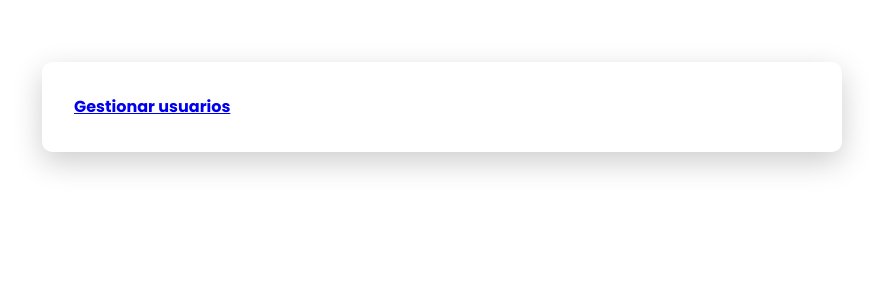
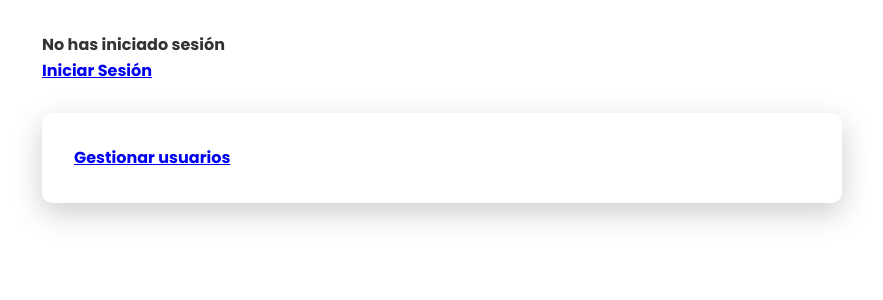
Before and after one commit to galeyro/Web-page-hospital, a Django app: page /home/ in a window 1280 px wide. Shown: the part 80-380 px from the top of the page, without its empty margins (198-1081 px from the left). Run offline with Django 5.2, Linux system fonts and the light colour scheme.

Commit message:
feat: update home.html to show user session using static functions with DTL

```diff
--- a/hospital/login/templates/home.html
+++ b/hospital/login/templates/home.html
@@ -25,6 +25,15 @@
 
         <main class="login-main">
             <section class="login-container">
+                {% if request.session.usuario_nombre %}
+                    <p>
+                        Bienvenido, {{request.session.usuario_nombre}}!
+                    </p>
+                    <a href="{% url 'logout' %}">Cerrar Sesión</a>
+                {% else %}
+                    <p>No has iniciado sesión</p>
+                    <a href="{% url 'login' %}">Iniciar Sesión</a>
+                {% endif %}
                 <section class="login-card">
                      <a href="{% url 'control_users' %}">Gestionar usuarios</a>
                 </section>
```
